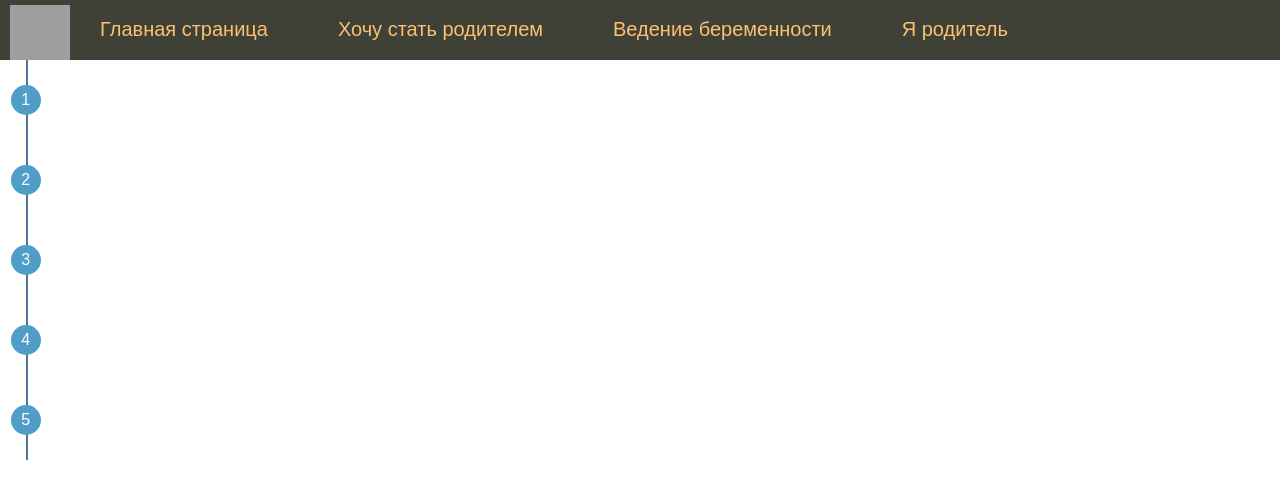
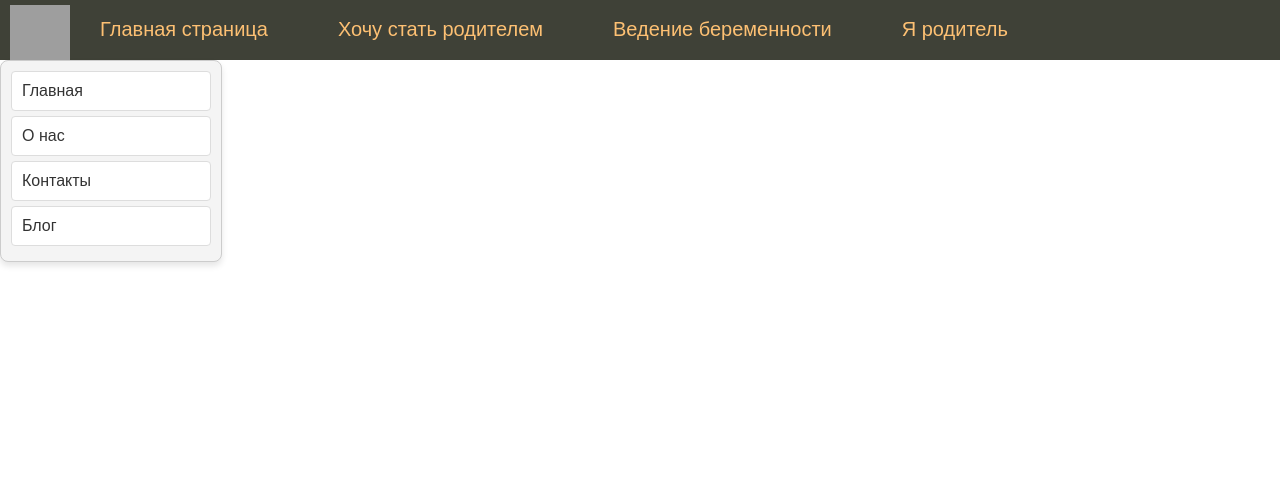
Before and after one commit to Usual-tatarin/dkmr, a Django app: page / in a window 1280 px wide. Shown: the top 499 px of the page. Run offline with Django 4.2, Linux system fonts and the light colour scheme; grey boxes are pictures that could not be loaded.

Commit message:
Новый вариант меню слева

```diff
--- a/parentroadmap/parentroadmapapp/static/parentroadmapapp/css/styles.css
+++ b/parentroadmap/parentroadmapapp/static/parentroadmapapp/css/styles.css
@@ -47,39 +47,42 @@ ul.mainmenu li a:hover {
 
 .clear {clear: both;}
 
-/*Левое меню*/
-
-.steps-container {
-    position: relative;
-    width: 2px; /* Ширина линии */
-    height: 400px; /* Высота контейнера */
-    background-color: #093c69; /* Цвет линии */
-    display: flex;
-    flex-direction: column;
-    justify-content: space-between;
-    margin-left: 2%;
-    opacity: 0.7; /* Полупрозрачность */
+/* Стилизация контейнера меню */
+.menu-container {
+    width: 200px; /* Ширина меню */
+    background-color: #f4f4f4; /* Цвет фона */
+    border: 1px solid #ccc; /* Граница */
+    border-radius: 8px; /* Скругление углов */
+    padding: 10px;
+    box-shadow: 0 4px 6px rgba(0, 0, 0, 0.1); /* Тень */
 }
 
-.step {
-    position: relative;
-    width: 100%;
-    height: 20%; /* Каждый шаг занимает 20% высоты контейнера */
-    display: flex;
-    justify-content: center;
-    align-items: center;
+/* Стилизация списка */
+.vertical-menu {
+    list-style-type: none; /* Убираем маркеры */
+    padding: 0;
+    margin: 0;
 }
 
-.circle {
-    position: absolute;
-    left: -15px; /* Смещение влево для центрирования */
-    width: 30px;
-    height: 30px;
-    border-radius: 50%;
-    background-color: #0575b1; /* Цвет круга */
-    color: white;
-    font-size: 16px;
-    display: flex;
-    justify-content: center;
-    align-items: center;
+/* Стилизация пунктов меню */
+.vertical-menu li {
+    margin-bottom: 5px; /* Отступ между пунктами */
 }
+
+/* Стилизация ссылок */
+.vertical-menu a {
+    display: block;
+    text-decoration: none; /* Убираем подчеркивание */
+    color: #333; /* Цвет текста */
+    padding: 10px;
+    background-color: #fff; /* Цвет фона ссылки */
+    border: 1px solid #ddd; /* Граница */
+    border-radius: 4px; /* Скругление углов */
+    transition: background-color 0.3s ease; /* Плавный переход при наведении */
+}
+
+/* Эффект при наведении */
+.vertical-menu a:hover {
+    background-color: #007bff; /* Цвет фона при наведении */
+    color: #fff; /* Цвет текста при наведении */
+}
--- a/parentroadmap/parentroadmapapp/templates/parentroadmapapp/index.html
+++ b/parentroadmap/parentroadmapapp/templates/parentroadmapapp/index.html
@@ -1,11 +1,10 @@
 {% extends 'base.html' %}
 {% block content %}
-    <div class="steps-container">
-        <!-- Цикл for для генерации шагов -->
-        {% for step in steps %}
-        <div class="step">
-            <div class="circle">{{ step }}</div>
-        </div>
-        {% endfor %}
+    <div class="menu-container">
+        <ul class="vertical-menu">
+            {% for item in menu_items %}
+                <li><a href="{{ item.url }}">{{ item.title }}</a></li>
+            {% endfor %}
+        </ul>
     </div>
 {% endblock %}
--- a/parentroadmap/parentroadmapapp/views.py
+++ b/parentroadmap/parentroadmapapp/views.py
@@ -6,10 +6,15 @@ menu = [{'title': "Главная страница", 'url_name': 'home'},
         {'title': "Я родитель", 'url_name': 'parenting'}
         ]
 
-steps = [1, 2, 3, 4, 5]
+menu_items = [
+    {'title': 'Главная', 'url': '/'},
+    {'title': 'О нас', 'url': '/about/'},
+    {'title': 'Контакты', 'url': '/contacts/'},
+    {'title': 'Блог', 'url': '/blog/'},
+]
 
 def index(request):
-    return render(request, 'parentroadmapapp/index.html',  {'title': 'Главная страница', 'menu': menu, 'steps': steps})
+    return render(request, 'parentroadmapapp/index.html',  {'title': 'Главная страница', 'menu': menu, 'menu_items': menu_items})
 
 
 def prepregnancy(request):
```
